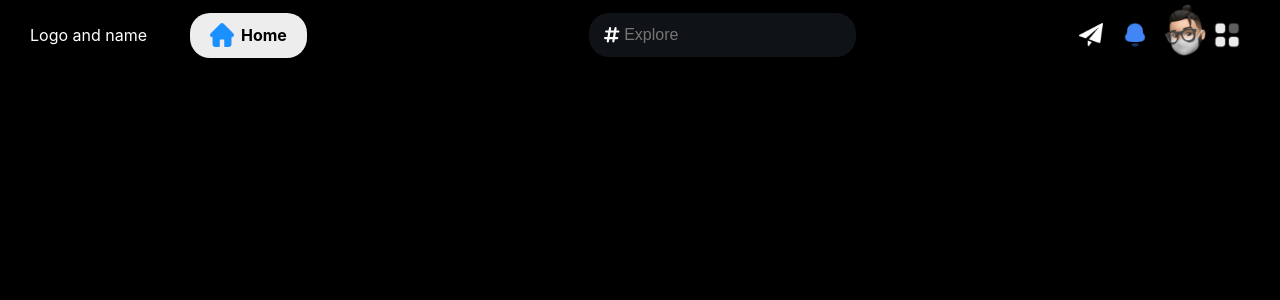
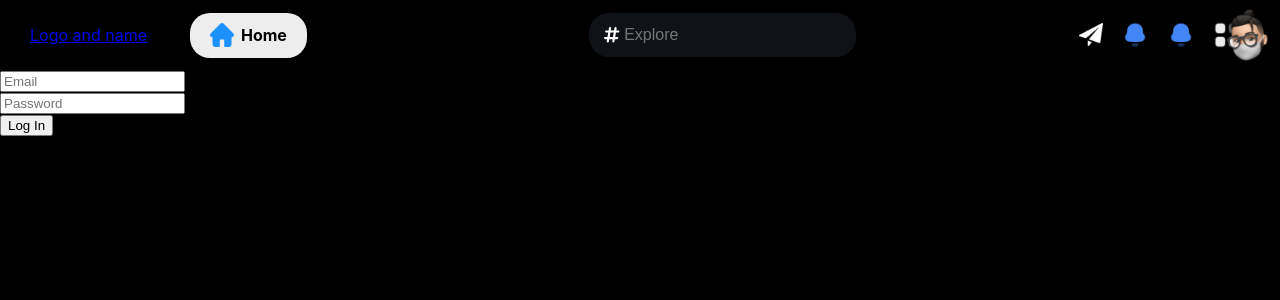
Before and after one commit to Singh233/Social-React-App, a React (Create React App) app: page /login in a window 1280 px wide. Shown: the top 300 px of the page. Built offline with nearby package versions, Linux system fonts and the light colour scheme; no server answers.

Commit message:
add notification lib and login form

```diff
--- a/package.json
+++ b/package.json
@@ -12,6 +12,7 @@
     "prop-types": "^15.8.1",
     "react": "^18.2.0",
     "react-dom": "^18.2.0",
+    "react-hot-toast": "^2.4.0",
     "react-router-dom": "^6.6.1",
     "react-scripts": "5.0.1",
     "web-vitals": "^2.1.4"
--- a/src/api/index.js
+++ b/src/api/index.js
@@ -54,3 +54,10 @@ export const getPosts = (page = 1, limit = 5) => {
         method: 'GET',
     });
 }
+
+export const login = (email, password) => {
+    return customFetch(API_URLS.login(), {
+        method: 'POST',
+        body: {email, password},
+    });
+}
--- a/src/components/Navbar.js
+++ b/src/components/Navbar.js
@@ -12,6 +12,7 @@ import { faAt } from '@fortawesome/free-solid-svg-icons';
 import { faMagnifyingGlass } from '@fortawesome/free-solid-svg-icons';
 
 import profile from '../styles/memojis/memo3.png';
+import { Link } from 'react-router-dom';
 
 const Navbar = () => {
 
@@ -19,7 +20,8 @@ const Navbar = () => {
         <div className={styles.navContainer}>
 
             <div className={styles.branding}>
-                Logo and name
+                <Link to='/'> Logo and name </Link>
+
             </div>
 
             <div className={styles.currentMenu}>
@@ -37,7 +39,7 @@ const Navbar = () => {
                 <img style={{height: 24, width: 24}}  src={send} />
                 <img style={{height: 28, width: 28}}  src={notification} />
                 <img style={{height: 28, width: 28}}  src={notification} />
-                <img className={styles.avatar}  src={profile} />
+                <Link className={styles.avatar} to='/login'> <img className={styles.avatar}  src={profile} /> </Link>
                 <img style={{height: 28, width: 28}}  src={explore} />
 
             </div>
--- a/src/index.js
+++ b/src/index.js
@@ -4,12 +4,25 @@ import './styles/css/index.css';
 import App from './components/App';
 import { BrowserRouter as Router } from 'react-router-dom';
 
+import { Toaster } from 'react-hot-toast';
+
 
 const root = ReactDOM.createRoot(document.getElementById('root'));
 root.render(
   <React.StrictMode>
     <Router>
-      <App />
+
+        <App />
+        <Toaster toastOptions={{
+          className: '',
+          style: {
+            border: '1px solid rgba( 255, 255, 255, 0.18 )',
+            backgroundColor: 'rgba(185, 185, 185, 0.202)',
+            color: 'white',
+            backdropFilter: 'blur(12px)'
+          },
+        }}/>
+
     </Router>
   </React.StrictMode>
 );
--- a/src/pages/Login.js
+++ b/src/pages/Login.js
@@ -1,9 +1,53 @@
-
+import { login } from '../api';
+import { useState } from 'react';
 import styles from '../styles/css/login.module.css';
 
+import { toast } from 'react-hot-toast';
+
 const Login = () => {
+    const [email, setEmail] = useState('');
+    const [password, setPassword] = useState('');
+    const [loggingIn, setLoggingIn] = useState(false);
+
+    const handleSubmit = async(e) => {
+        e.preventDefault();
+
+        setLoggingIn(true);
+        if (!email || !password) {
+            return toast.error("Please enter both email and password!");
+        }
+
+        const response = await login(email, password);
+
+        if (response.success) {
+            return toast.success("Successfully logged in!");
+        } else {
+            return toast.error(response.message);
+        }
+    }
+
     return (
-        <form>
+        <form className={styles.loginForm} onSubmit={handleSubmit}>
+            <div className={styles.field}>
+                <input type='email'
+                placeholder='Email'
+
+                value={email}
+                onChange={(e) => setEmail(e.target.value)} />
+            </div>
+
+            <div className={styles.field}>
+                <input type='password' placeholder='Password'
+
+                value={password}
+                onChange={(e) => setPassword(e.target.value)} />
+            </div>
+
+            <div className={styles.field} >
+                <button disabled={loggingIn}>
+                    {loggingIn ? 'Logging in ...' : 'Log In'}
+                </button>
+            </div>
 
         </form>
     )
```
Also changed, not shown: 1 other file (tests, documents, lock files or other folders).
